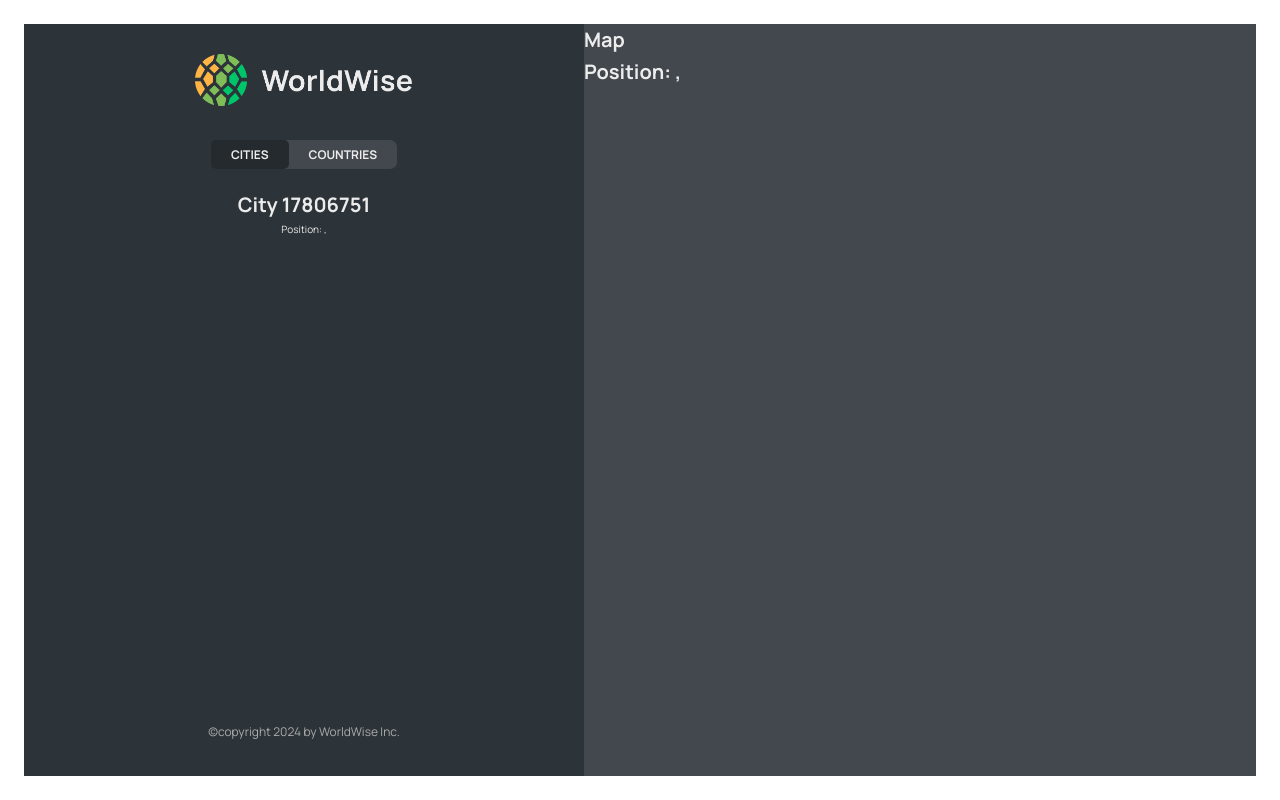
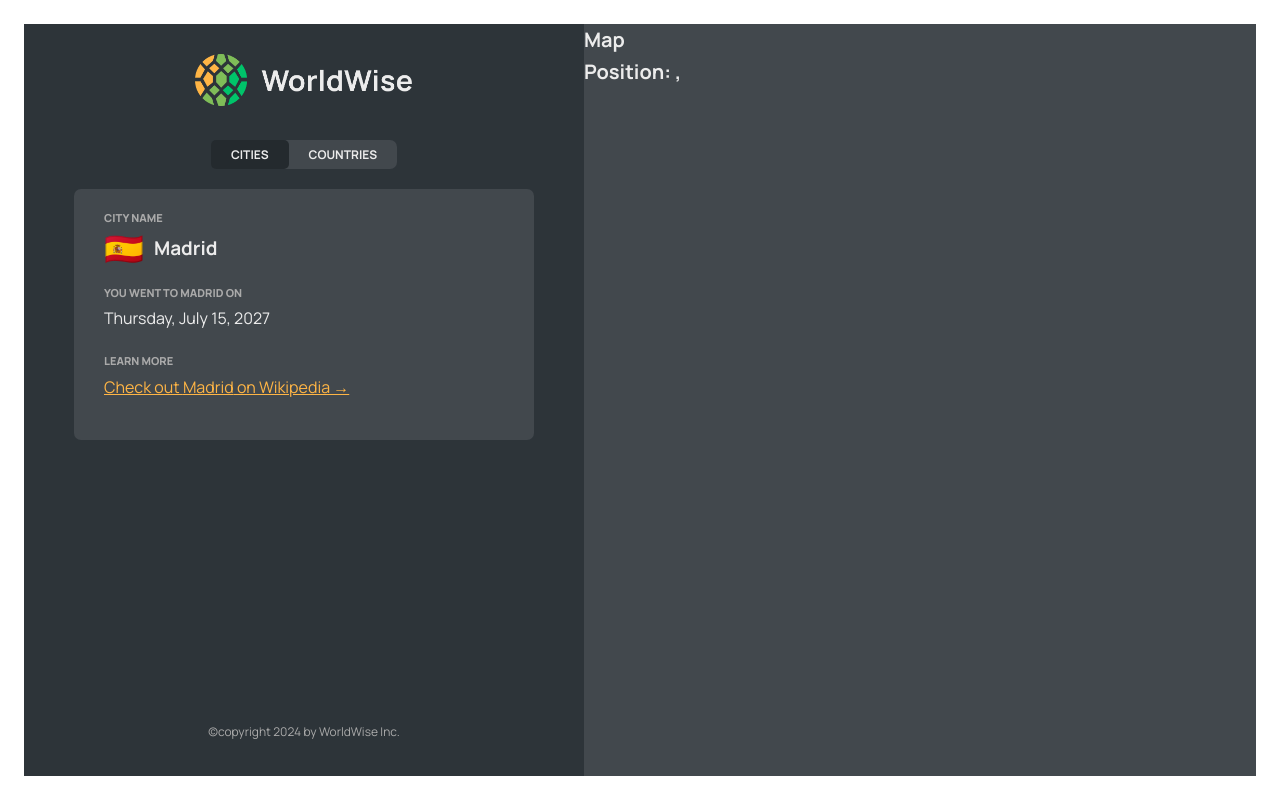
Before and after one commit to dareyOG/WorldWise, a React (Vite) app: page /app/cities/17806751 in a window 1280 px wide. Built offline with nearby package versions, Linux system fonts and the light colour scheme; data requests are answered from the project's data file.

Commit message:
NEW: return current city data

```diff
--- a/src/components/City.jsx
+++ b/src/components/City.jsx
@@ -1,5 +1,7 @@
+import styles from './City.module.css';
 import { useParams, useSearchParams } from 'react-router-dom';
-import styles from './City.module.css';
+import { useEffect, useState } from 'react';
+import { useCities } from '../contexts/CitiesContext';
 
 const formatDate = date =>
   new Intl.DateTimeFormat('en', {
@@ -12,30 +14,32 @@ const formatDate = date =>
 function City() {
   const { id } = useParams();
 
-  const [searchParams, setSearchParams] = useSearchParams();
+  // const [searchParams, setSearchParams] = useSearchParams();
 
-  const lat = searchParams.get('lat');
-  const lng = searchParams.get('lng');
+  // const lat = searchParams.get('lat');
+  // const lng = searchParams.get('lng');
+
+  const { currentCity, getCity } = useCities();
 
   // TEMP DATA
-  const currentCity = {
-    cityName: 'Lisbon',
-    emoji: '🇵🇹',
-    date: '2027-10-31T15:59:59.138Z',
-    notes: 'My favorite city so far!',
-  };
+  // const currentCity = {
+  //   cityName: 'Lisbon',
+  //   emoji: '🇵🇹',
+  //   date: '2027-10-31T15:59:59.138Z',
+  //   notes: 'My favorite city so far!',
+  // };
+
+  // get city
+  useEffect(
+    function () {
+      getCity(id);
+    },
+    [id]
+  );
 
   const { cityName, emoji, date, notes } = currentCity;
+
   return (
-    <>
-      <h1>City {id}</h1>
-      <p>
-        Position: {lat}, {lng}
-      </p>
-    </>
-  );
-
-  /*  return (
     <div className={styles.city}>
       <div className={styles.row}>
         <h6>City name</h6>
@@ -67,9 +71,9 @@ function City() {
         </a>
       </div>
 
-      <div><ButtonBack /></div>
+      <div></div>
     </div>
-  ); */
+  );
 }
 
 export default City;
--- a/src/components/City.module.css
+++ b/src/components/City.module.css
@@ -3,7 +3,8 @@
   max-height: 70%;
   background-color: var(--color-dark--2);
   border-radius: 7px;
-  overflow: scroll;
+  /* overflow: scroll; */
+  overflow: auto;
 
   width: 100%;
   display: flex;
--- a/src/components/CountryList.jsx
+++ b/src/components/CountryList.jsx
@@ -6,6 +6,7 @@ import { useCities } from '../contexts/CitiesContext';
 
 function CountryList() {
   const { cities, isLoading } = useCities();
+
   if (isLoading) return <Spinner />;
   if (!cities.length)
     return (
--- a/src/contexts/CitiesContext.jsx
+++ b/src/contexts/CitiesContext.jsx
@@ -7,6 +7,8 @@ const CitiesContext = createContext();
 function CitiesProvider({ children }) {
   const [cities, setCities] = useState([]);
   const [isLoading, setIsLoading] = useState(false);
+
+  const [currentCity, setCurrentCity] = useState({});
 
   useEffect(function () {
     async function fetchCities() {
@@ -23,13 +25,23 @@ function CitiesProvider({ children }) {
     }
     fetchCities();
   }, []);
+
+  // fetch currentCity data
+  async function getCity(id) {
+    try {
+      setIsLoading(true);
+      const res = await fetch(`${BASE_URL}/cities/${id}`);
+      const data = await res.json();
+      setCurrentCity(data);
+    } catch (error) {
+      alert('There was an error loading data...');
+    } finally {
+      setIsLoading(false);
+    }
+  }
+
   return (
-    <CitiesContext.Provider
-      value={{
-        cities,
-        isLoading,
-      }}
-    >
+    <CitiesContext.Provider value={{ cities, isLoading, currentCity, getCity }}>
       {children}
     </CitiesContext.Provider>
   );
```
